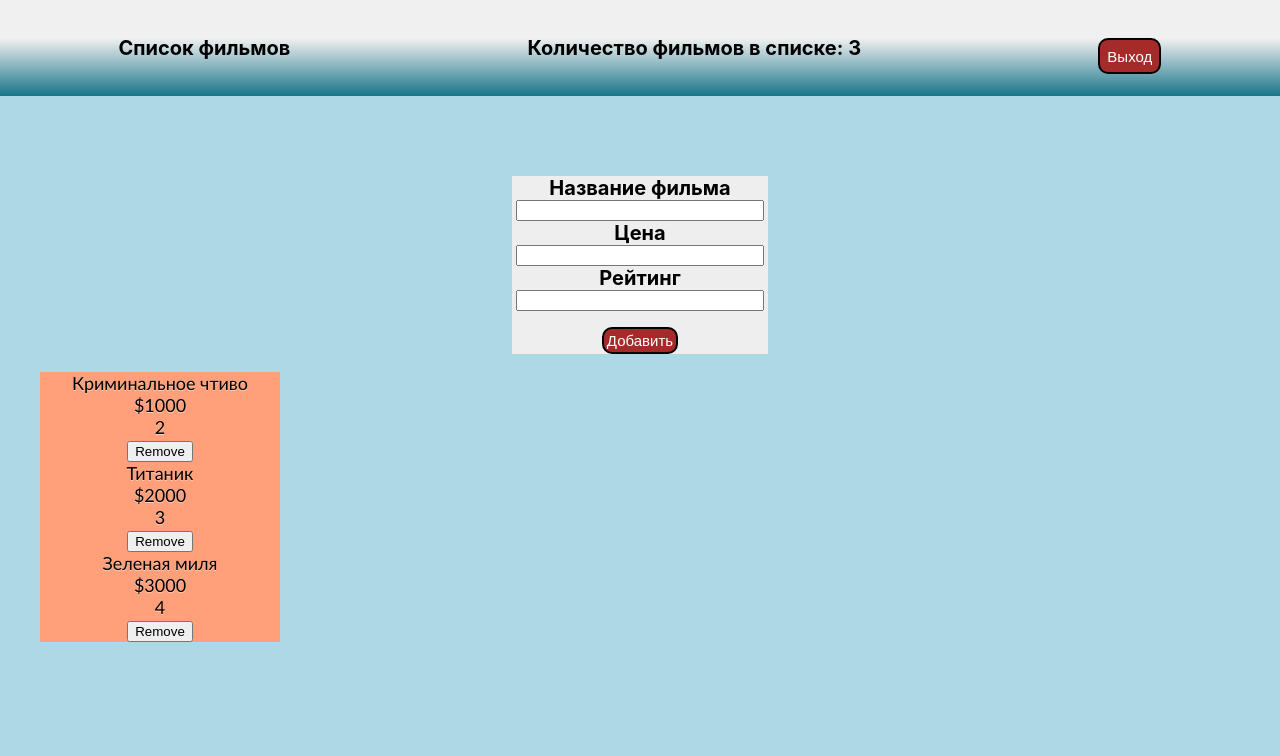
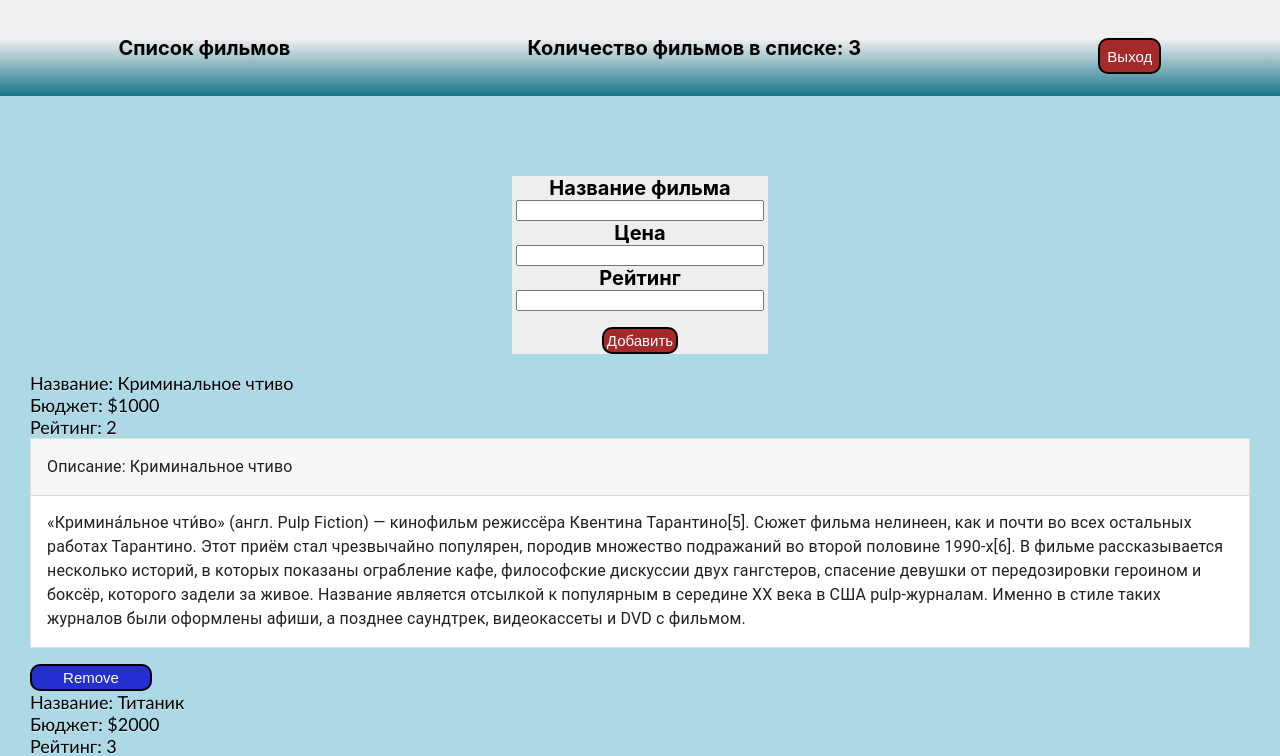
Before and after one commit to DmitriySuhoveev/Kinopoisk, a React (Create React App) app: page /Main in a window 1280 px wide. Shown: the top 756 px of the page. Built offline with nearby package versions, Linux system fonts and the light colour scheme.

Commit message:
Unconfigured accordion

```diff
--- a/package.json
+++ b/package.json
@@ -3,6 +3,7 @@
   "version": "0.1.0",
   "private": true,
   "dependencies": {
+    "@material-ui/core": "^4.11.0",
     "@testing-library/jest-dom": "^4.2.4",
     "@testing-library/react": "^9.3.2",
     "@testing-library/user-event": "^7.1.2",
--- a/src/Components/MainPage/Movie/Movie.css
+++ b/src/Components/MainPage/Movie/Movie.css
@@ -1,29 +1,31 @@
 .movieDiv{
-    display: inline-flex;
     min-width: 30vh;
+}
+.movieList{
+    padding: 0px 30px 0px 30px ;
 }
 
 
 .rectangle{
-    justify-content: space-around;
+    padding: 0;
     list-style: none;
     font: 18px "Trebuchet MS", "Lucida Sans";
     text-shadow: 0 1px 0 rgba(255,255,255,.5);
-
 }
 
 li{
-min-width: 30vh;
-text-align: center;
-position: relative;
-display: block;
-background-color: lightsalmon;
-color: black;
-text-decoration: none;
-transition: all .3s ease-out;
+    display: flex;
+    flex-direction: column;
+    min-width: 30vh;
+
+    color: black;
+    text-decoration: none;
+    transition: all .3s ease-out;
 }
 
-.delete-btn{
+.deleteBtn{
+
+    width: 10%;
     margin-top: 2vh;
     border-radius: 10px;
     background-color: rgb(37, 46, 206);
@@ -38,3 +40,14 @@ transition: all .3s ease-out;
 .delete-btn:hover{
     background: rgb(2, 23, 99);
 }
+
+.accordionBtn{
+    position: relative;
+    width: 50%;
+    height: 50px;
+    left: 25%;
+    bottom: 50px;
+
+    text-align: left;
+
+}
--- a/src/Components/MainPage/Movie/Movie.js
+++ b/src/Components/MainPage/Movie/Movie.js
@@ -1,26 +1,86 @@
 import React, {useState, useContext} from 'react'
 import './Movie.css'
 import {MovieContext} from '../MovieContext/MovieContext'
+import { AccordionDetails } from '@material-ui/core';
+import { withStyles } from '@material-ui/core/styles';
+import MuiAccordion from '@material-ui/core/Accordion';
+import MuiAccordionSummary from '@material-ui/core/AccordionSummary';
+import MuiAccordionDetails from '@material-ui/core/AccordionDetails';
+import Typography from '@material-ui/core/Typography';
 
 const Movie = () =>{
 
     const [movies, setMovies] = useContext (MovieContext)
-
     const handleRemove = (id) => {
         const newList = movies.filter((item) => item.id !==id)
         setMovies(newList);
     }
 
+    const [expanded, setExpanded] = useState('panel1');
+    const handleChange = (panel) => (event, newExpanded) => {
+        setExpanded(newExpanded ? panel : false);
+    };
+    const Accordion = withStyles({
+        root: {
+          border: '1px solid rgba(0, 0, 0, .125)',
+          boxShadow: 'none',
+          '&:not(:last-child)': {
+            borderBottom: 0,
+          },
+          '&:before': {
+            display: 'none',
+          },
+          '&$expanded': {
+            margin: 'auto',
+          },
+        },
+        expanded: {},
+      })(MuiAccordion);
+      const AccordionSummary = withStyles({
+        root: {
+          backgroundColor: 'rgba(0, 0, 0, .03)',
+          borderBottom: '1px solid rgba(0, 0, 0, .125)',
+          marginBottom: -1,
+          minHeight: 56,
+          '&$expanded': {
+            minHeight: 56,
+          },
+        },
+        content: {
+          '&$expanded': {
+            margin: '12px 0',
+          },
+        },
+        expanded: {},
+      })(MuiAccordionSummary);
+      const AccordionDetails = withStyles((theme) => ({
+        root: {
+          padding: theme.spacing(2),
+        },
+      }))(MuiAccordionDetails);
+
     return(
     <div className = 'movieDiv'>
     <ul className = 'rectangle'>
         {movies.map((item) => (
+            <div className = 'movieList'>
         <li key = {item.id}>
-        <li>{item.name}</li>
-        <li>{item.price}</li>
-        <li>{item.rank}</li>
-        <button onClick={() => handleRemove(item.id)}>Remove</button>
+        <li>Название: {item.name}</li>
+        <li>Бюджет: {item.price}</li>
+        <li>Рейтинг: {item.rank}</li>
+        <Accordion square expanded={expanded === 'panel1'} onChange={handleChange('panel1')}>
+        <AccordionSummary aria-controls="panel1d-content" id="panel1d-header">
+          <Typography>Описание: {item.name}</Typography>
+        </AccordionSummary>
+        <AccordionDetails>
+          <Typography>
+          {item.description}
+          </Typography>
+        </AccordionDetails>
+      </Accordion>
         </li>
+        <button className = 'deleteBtn' onClick={() => handleRemove(item.id)}>Remove</button>
+        </div>
     ))}
     </ul>
     </div>
--- a/src/Components/MainPage/MovieContext/MovieContext.js
+++ b/src/Components/MainPage/MovieContext/MovieContext.js
@@ -8,19 +8,22 @@ import React, {useState, createContext} from 'react'
             name: 'Криминальное чтиво',
             price: '$1000',
             rank: 2,
-            id: 0
+            description: '«Кримина́льное чти́во» (англ. Pulp Fiction) — кинофильм режиссёра Квентина Тарантино[5]. Сюжет фильма нелинеен, как и почти во всех остальных работах Тарантино. Этот приём стал чрезвычайно популярен, породив множество подражаний во второй половине 1990-х[6]. В фильме рассказывается несколько историй, в которых показаны ограбление кафе, философские дискуссии двух гангстеров, спасение девушки от передозировки героином и боксёр, которого задели за живое. Название является отсылкой к популярным в середине XX века в США pulp-журналам. Именно в стиле таких журналов были оформлены афиши, а позднее саундтрек, видеокассеты и DVD с фильмом.',
+            id: 0,
         },
         {
             name: 'Титаник',
             price: '$2000',
             rank: 3,
-            id: 1
+            description: '«Тита́ник» (англ. Titanic) — американский фильм-катастрофа 1997 года, снятый режиссёром Джеймсом Кэмероном, в котором показана гибель легендарного лайнера «Титаник». Герои фильма, будучи представителями различных социальных слоёв, влюбились друг в друга на борту лайнера, совершавшего свой первый и последний рейс через Атлантический океан в 1912 году. Главные роли исполнили Леонардо Ди Каприо и Кейт Уинслет. Премьера фильма в США состоялась 19 декабря 1997 года. Дистрибьютором фильма в Северной Америке выступила компания «Paramount Pictures», а во всём остальном мире — «20th Century Fox». Бюджет составил 200 млн долларов США[4] — рекордный для своего времени. «Титаник» установил рекорд, став первой картиной, преодолевшей рубеж в 1 млрд $, второй — в 2 млрд $, и самым кассовым фильмом за всю историю кинематографа, собрав в прокате во всём мире свыше 1,8 миллиардов долларов, и удерживал это достижение на протяжении 12 лет, пока оно не было побито фильмом того же режиссёра «Аватар»[5]. Помимо этого он возглавлял американский бокс-офис 15 недель, что сделало его вторым фильмом после «Инопланетянина» (1982), находившегося на этой позиции дольше всех — 16 недель.',
+            id: 1,
         },
         {
             name: 'Зеленая миля',
             price: '$3000',
             rank: 4,
-            id: 2
+            description:'«Зелёная ми́ля» (англ. The Green Mile) — мистическая драма по одноимённому роману Стивена Кинга. Премьера состоялась 9 декабря 1999 года[3]. Имеет 4 номинации на «Оскар», 3 премии «Сатурн», ещё 10 наград и 23 номинации. Автор сценария и режиссёр Фрэнк Дарабонт. Съёмки фильма стартовали в июле 1998 года и продлились до декабря того же года в США, в штатах Северная Каролина и Теннесси, а также в Калифорнии — на киностудиях «Warner Brothers Studios» в Голливуде и «Warner Brothers Burbank Studios» в Бербанке. Важной составляющей фильма были костюмы персонажей, и Карин Вагнер, костюмер, с которой Дарабонт работал прежде над телевизионным фильмом Black Cat Run, выяснила, что в 1935 году в тюрьмах США, за исключением Синг-Синга, у тюремщиков не было униформы. Тем не менее, по замыслу режиссёра, зритель должен был чётко понимать, что охранники — это власть, а заключённые — узники, и Вагнер пришлось разработать униформу, основываясь частично на армейских моделях, частично на форме тюрьмы Синг-Синг[4].',
+            id: 2,
         }
     ]);
 
```
Also changed, not shown: 1 other file (tests, documents, lock files or other folders).
